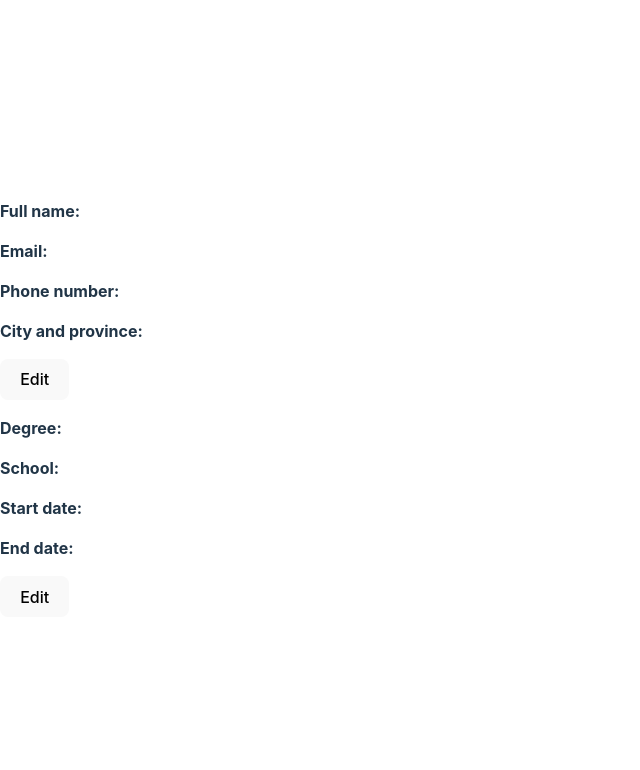
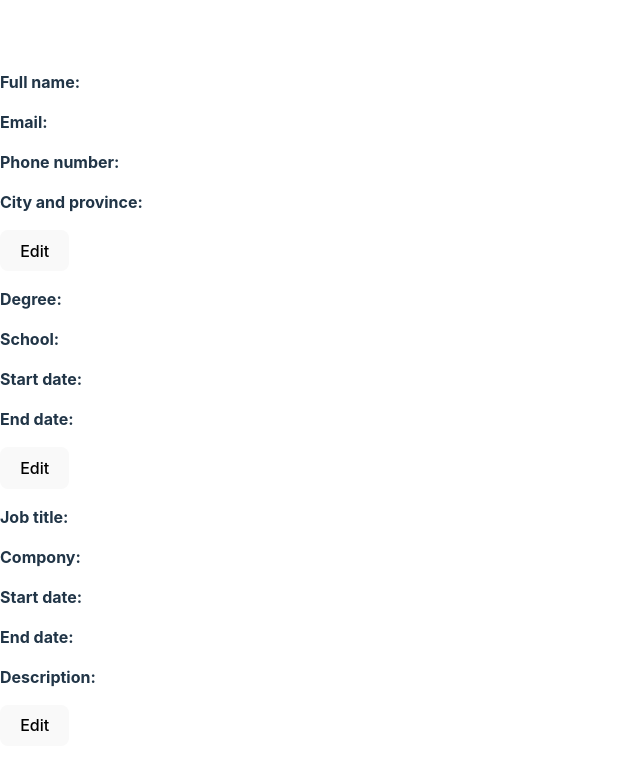
Before and after one commit to zahrabateninia/-CV-Application, a React (Vite) app in the folder CV-Application/: page / in a window 1280 px wide. Shown: the top 770 px of the page, without its empty margins (0-640 px from the left). Built offline with nearby package versions, Linux system fonts and the light colour scheme.

Commit message:
Import SelectionForm in Experience component and pass the props

```diff
--- a/CV-Application/src/components/DisplayCV.jsx
+++ b/CV-Application/src/components/DisplayCV.jsx
@@ -2,7 +2,7 @@ import React from 'react'
 
 const DisplayCV = () => {
   return (
-    <div>
+    <div className='cv-container'>
 
     </div>
   )
--- a/CV-Application/src/components/Experience.jsx
+++ b/CV-Application/src/components/Experience.jsx
@@ -2,11 +2,29 @@ import React from 'react'
 import SectionForm from './SectionForm'
 
 
+const initialValues = {
+  'job title': '',
+  'compony': '',
+  'start date': '',
+  'end date': '',
+  'description':''
+};
+
+const inputTypes = {
+  'job title': 'text',
+  'compony': 'text',
+  'start date': 'date',
+  'end date': 'date',
+  'description':'text'
+}
+
 const Experience  = () => {
   return (
-    <div>
-
-    </div>
+<SectionForm
+        sectionTitle={"Professional Experience"}
+        initialValues={initialValues}
+        inputTypes={inputTypes}
+    />
   )
 }
 
```
